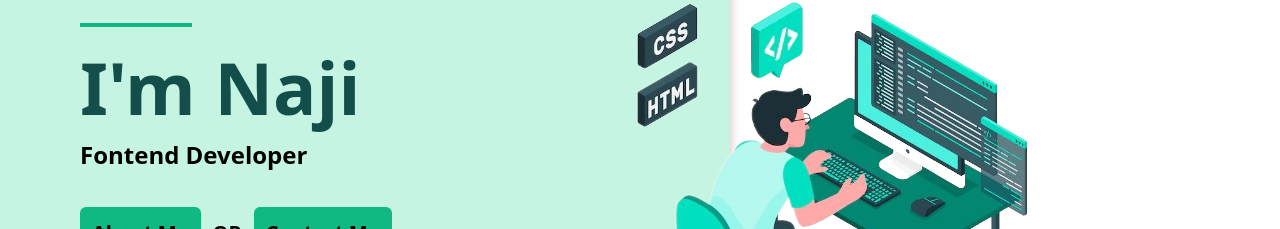
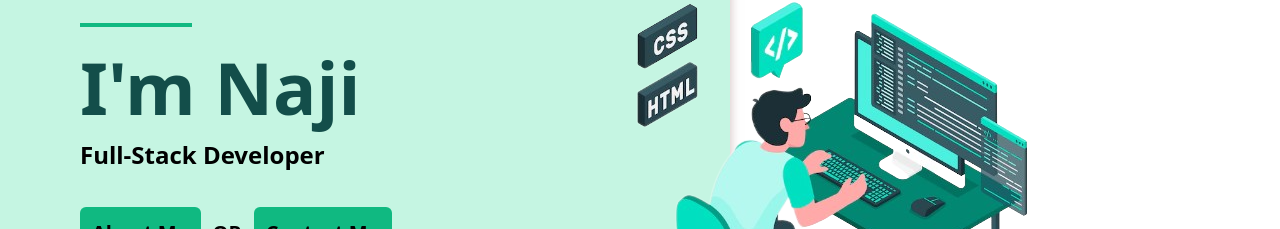
Before and after one commit to naji-alhusami/my-portfolio, a React (Create React App) app: page / in a window 1280 px wide. Shown: the part 154-383 px from the top of the page. Built offline with nearby package versions, Linux system fonts and the light colour scheme.

Commit message:
edit some data in about page

```diff
--- a/src/components/About/About.js
+++ b/src/components/About/About.js
@@ -6,13 +6,13 @@ import PersonalPhoto from "../assets/Images/PersonalPhoto.jpg";
 
 const About = () => {
   const AboutData = [
-    "- I am a Frontend Developer based in Germany. I hold a Bachelor's Degree in Information Systems Engineering from Eastern Mediterranean University in Northern Cyprus and a Master's Degree in Computer Engineering from Bahçeşehir University in Istanbul, Turkey.",
+    "- I am a Full-Stack Developer based in Germany. I hold a Bachelor's Degree in Information Systems Engineering from Eastern Mediterranean University in Northern Cyprus and a Master's Degree in Computer Engineering from Bahçeşehir University in Istanbul, Turkey.",
     "- During my university studies, I gained theoretical knowledge in multiple programming languages.",
     "- To enhance my skills in the Front-End field, I pursued various courses on Udemy during my Master's Degree.",
     "- Following the completion of my Master's Degree, I joined Re-Coded, where I applied my theoretical knowledge through numerous projects. This experience significantly improved my programming abilities, specifically in (HTML, CSS, Bootstrap, TailwindCSS, JavaScript, TypeScript, React.js, Redux Toolkit, Next.js 14).",
     "- A significant milestone in my career was joining UNDP (SDG AI LAB) in Istanbul. I contributed to the development and deployment of the Radar Digital Technology web application using React.js & TypeScript.",
+    "- I attended MERN course to become Full-Stack Developer, and I'm now attending Golang and Docker courses.",
     "- I stay up-to-date with the latest technologies, ensuring that I can consistently deliver innovative and cutting-edge solutions.",
-    "- Adept at multitasking and managing competing priorities.",
   ];
 
   const containerVariants = {
@@ -42,7 +42,7 @@ const About = () => {
               NAJI ALHUSAMI
             </motion.h1>
             <motion.h3 className="text-2xl font-bold mb-4">
-              Frontend Developer
+              Full-Stack Developer
             </motion.h3>
             <motion.ul
               variants={containerVariants}
@@ -51,7 +51,7 @@ const About = () => {
             >
               <motion.li variants={itemVariants} className="text-lg mb-4">
                 Hi, My name is <b>NAJI ALHUSAMI</b> I am passionate about
-                building excellent websites that improves the lives of those
+                building excellent web applications that improves the lives of those
                 around me.
               </motion.li>
               {AboutData.map((data) => {
--- a/src/components/Home/Home.js
+++ b/src/components/Home/Home.js
@@ -31,7 +31,7 @@ const Home = () => {
             transition={{ delay: 0.6 }}
             className="text-2xl font-bold mb-6"
           >
-            Fontend Developer
+            Full-Stack Developer
           </motion.h3>
           <motion.div
             initial={{ x: -600 }}
```
